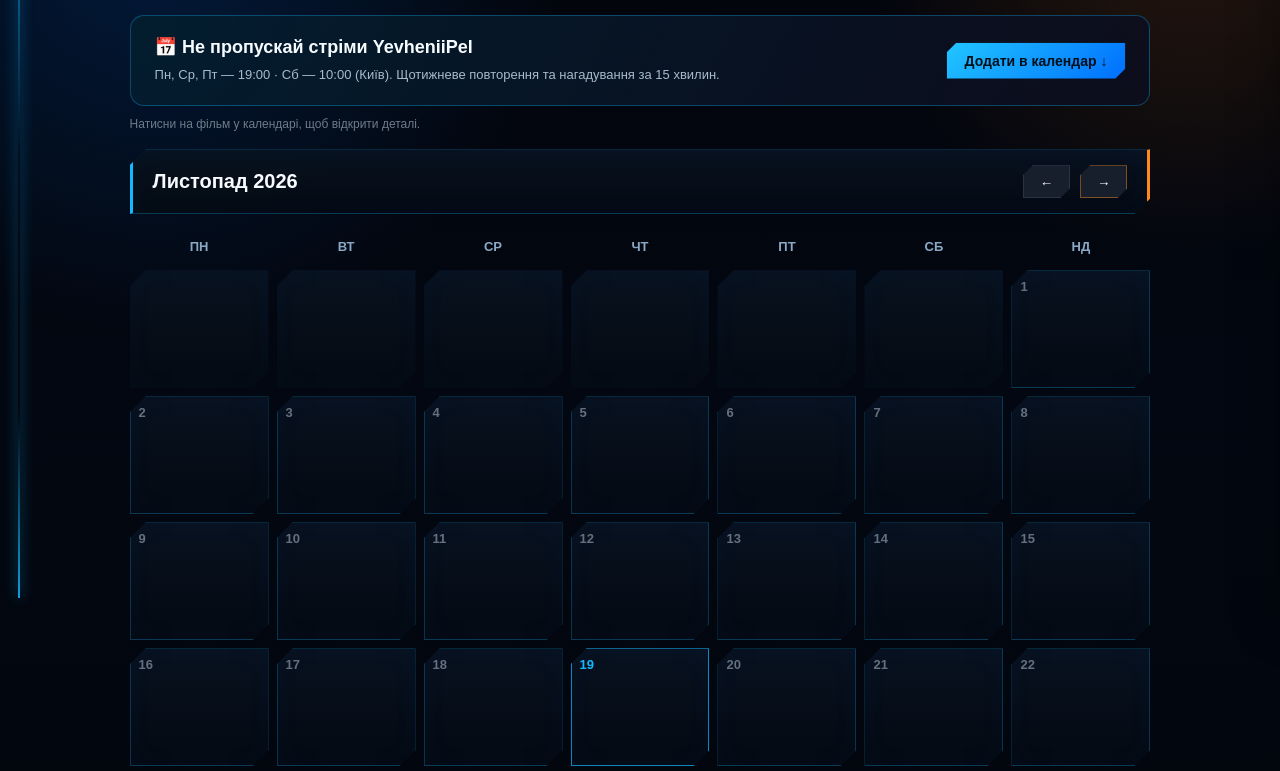
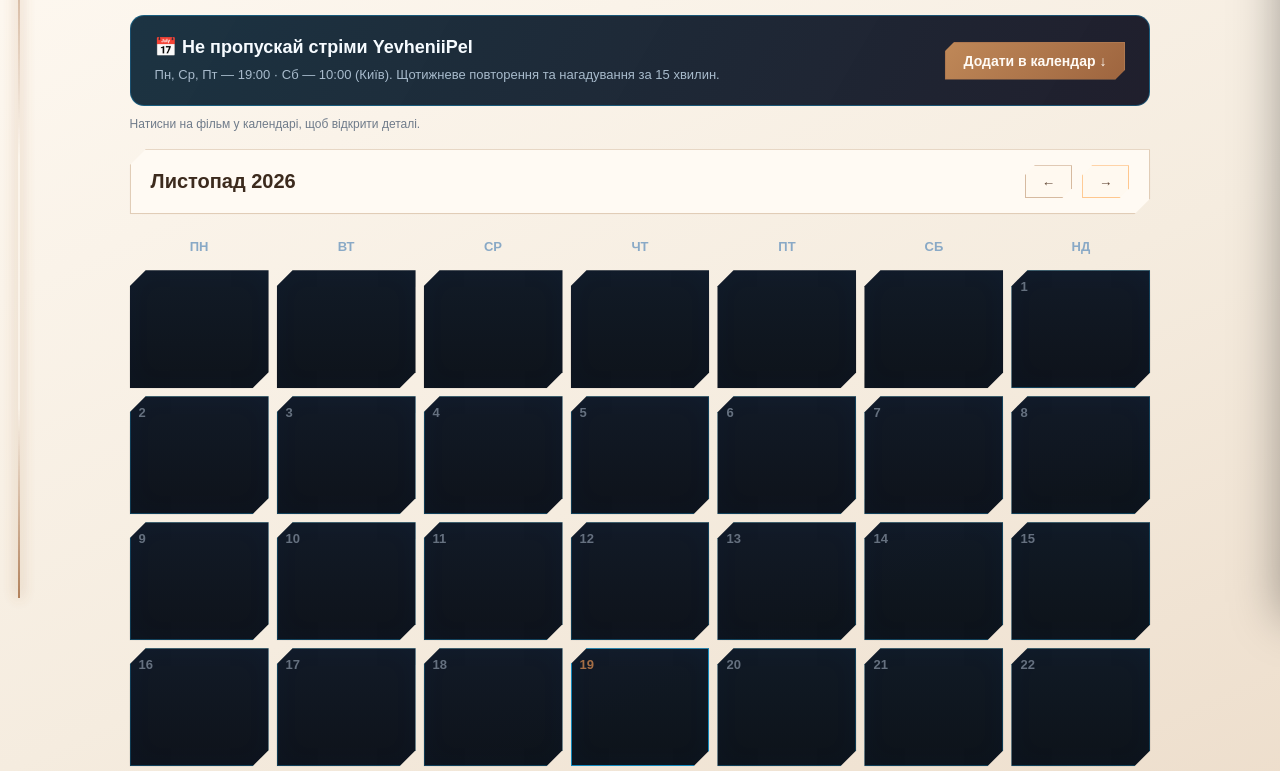
Before and after one commit to YevheniiPel/Twitch, a plain HTML site: page calendar.html in a window 1280 px wide. Shown: the part 182-953 px from the top of the page. Drawn offline with Linux system fonts and the light colour scheme; no server answers.

Commit message:
Apply warm creamy brown theme to calendar.html

```diff
--- a/calendar.html
+++ b/calendar.html
@@ -351,7 +351,8 @@ body.site-menu-open{overflow:hidden}
 .schedule-calendar-cta strong{display:block;font-size:18px;color:#f6fbff;margin-bottom:7px}.schedule-calendar-cta p{margin:0;font-size:13px;color:#a8bbcc;line-height:1.55}
 .schedule-calendar-cta .stream-calendar-download{flex-shrink:0;white-space:nowrap}
 @media(max-width:680px){.schedule-calendar-cta{flex-direction:column;align-items:stretch;padding:18px}.schedule-calendar-cta .stream-calendar-download{text-align:center}}
-</style></head>
+</style><link rel="stylesheet" href="assets/milk-caramel-theme.css?v=1">
+</head>
 <body>
 
 <header class="site-nav-v2">
```
